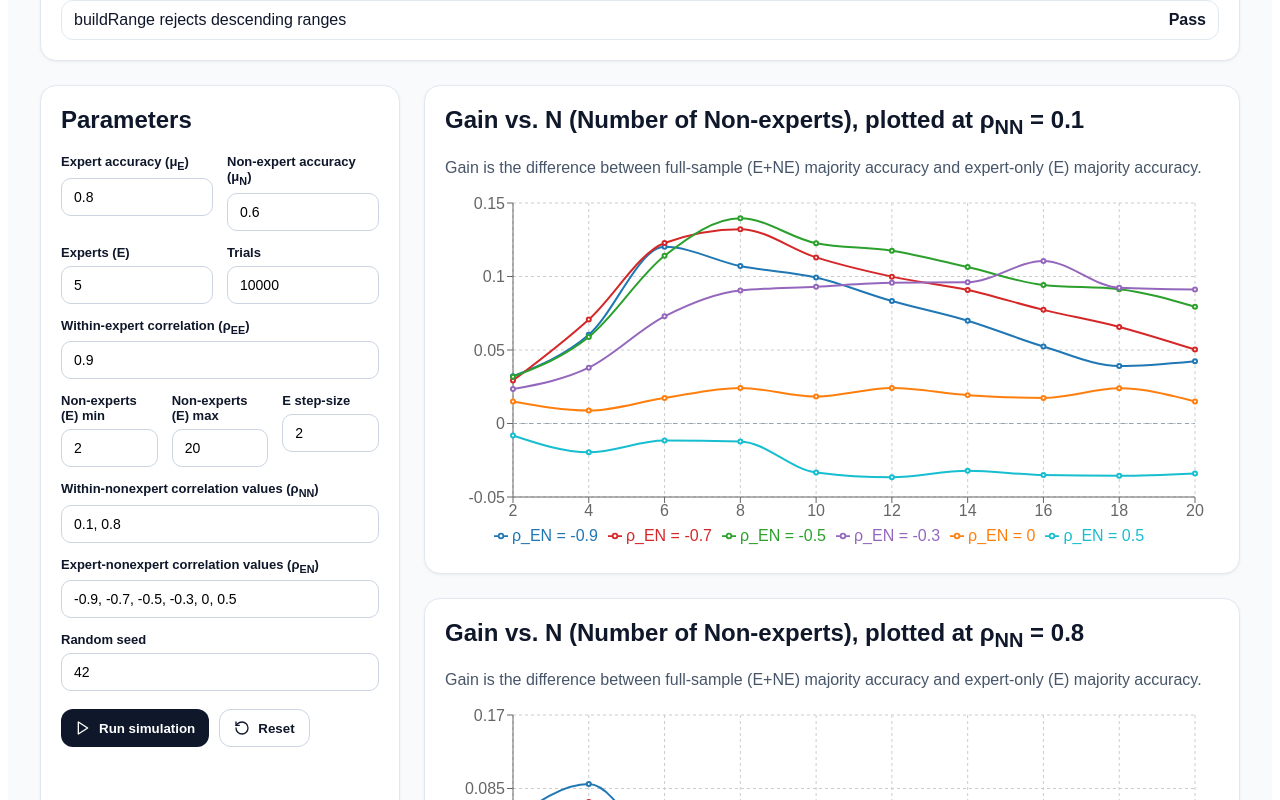
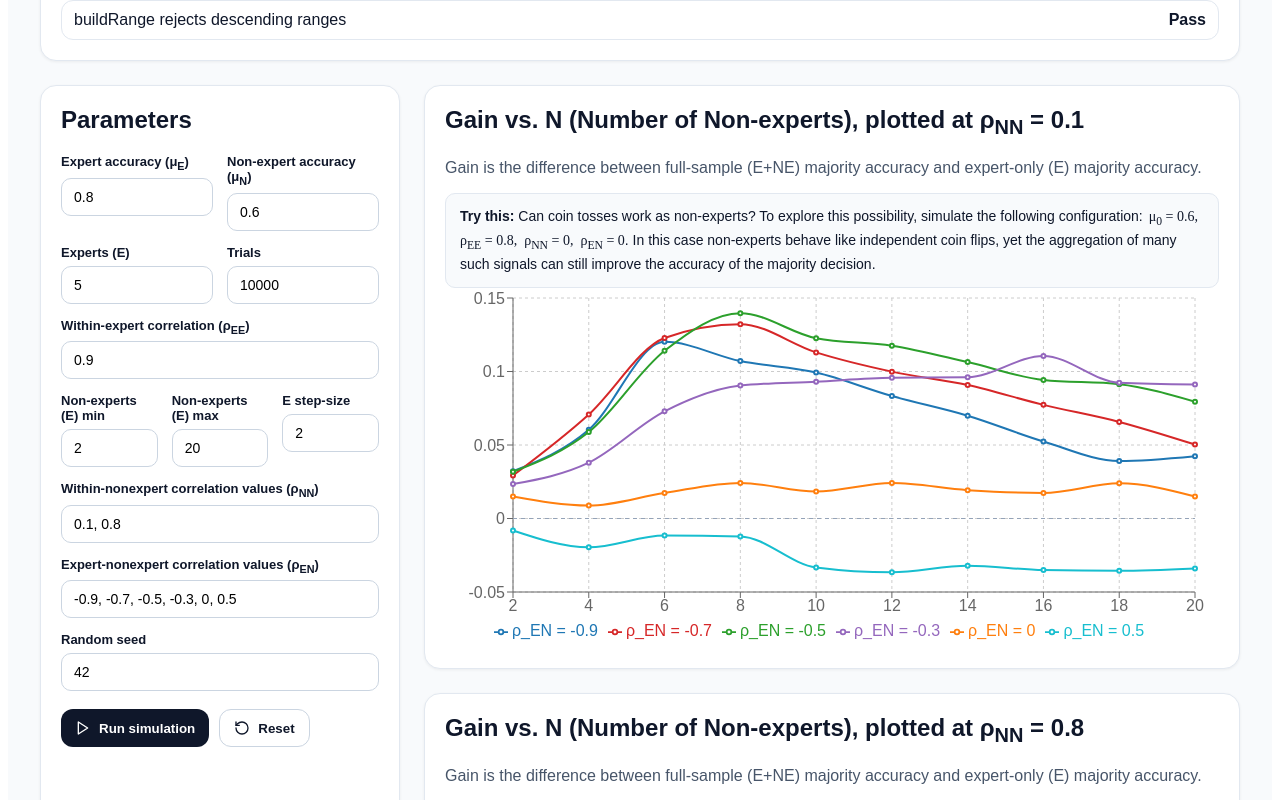
Before and after one commit to anujitchakraborty/democracy-simulator, a React (Vite) app: page / in a window 1280 px wide. Both pictures are taken after a click on the button "Run simulation". Shown: the part 366-1166 px from the top of the page. Built offline with nearby package versions, Linux system fonts and the light colour scheme.

Commit message:
Update App.jsx

```diff
--- a/src/App.jsx
+++ b/src/App.jsx
@@ -630,6 +630,27 @@ export default function App() {
                     <p style={{ color: "#475569" }}>
                       Gain is the difference between full-sample (E+NE) majority accuracy and expert-only (E) majority accuracy.
                     </p>
+                    <div style={{
+                        marginTop: 12,
+                        padding: "12px 14px",
+                        background: "#f8fafc",
+                        border: "1px solid #e2e8f0",
+                        borderRadius: 10,
+                        fontSize: 14,
+                        lineHeight: 1.5
+                      }}>
+                        <b>Try this:</b> Can coin tosses work as non-experts?
+                        To explore this possibility, simulate the following configuration:
+                        <span style={{ fontFamily: "serif", marginLeft: 6 }}>
+                          μ<sub>0</sub> = 0.6,&nbsp;
+                          ρ<sub>EE</sub> = 0.8,&nbsp;
+                          ρ<sub>NN</sub> = 0,&nbsp;
+                          ρ<sub>EN</sub> = 0
+                        </span>.
+                        In this case non-experts behave like independent coin flips, yet the
+                        aggregation of many such signals can still improve the accuracy of the
+                        majority decision.
+                      </div>
                     <div style={{ width: "100%", height: 360 }}>
                       <ResponsiveContainer width="100%" height="100%">
                         <LineChart data={panel.rows} margin={{ top: 10, right: 24, left: 8, bottom: 8 }}>
```
